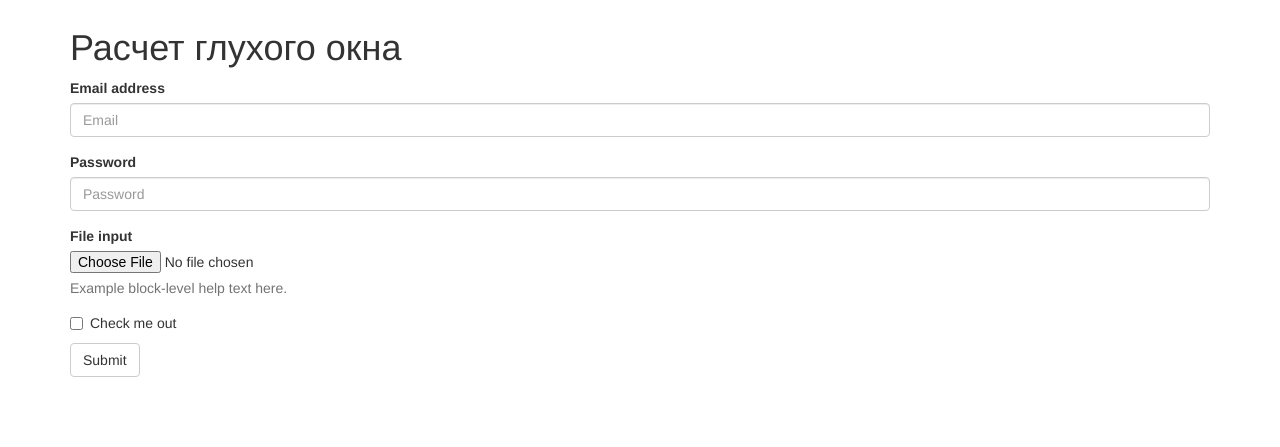
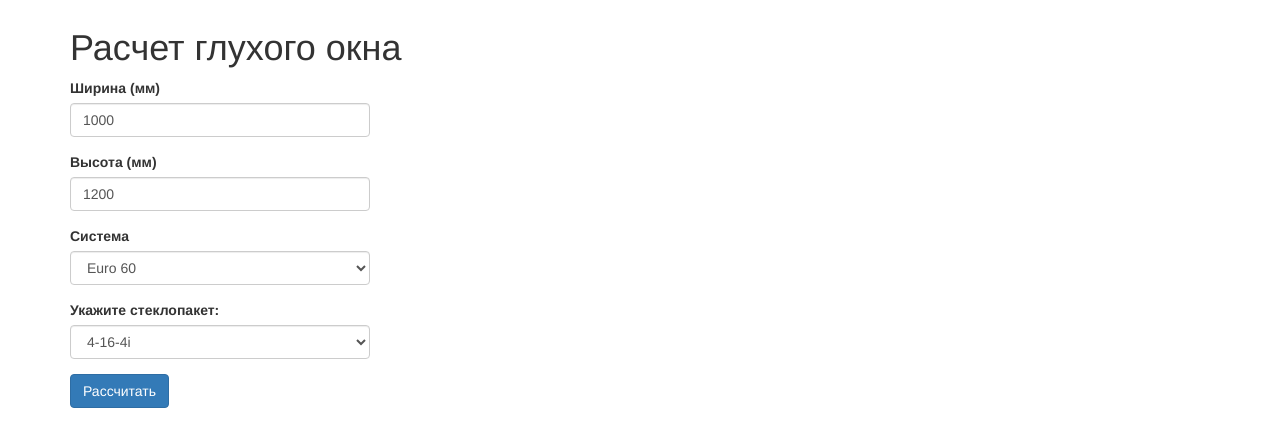
Before and after one commit to konvita2/wincalc3, a CodeIgniter app: page /database/index.php/main/calcgluh in a window 1280 px wide. Shown: the part 52-499 px from the top of the page. Run offline with CodeIgniter, Linux system fonts and the light colour scheme; some libraries are stand-ins or nearby versions.

Commit message:
calcgluh 1

```diff
--- a/application/views/calcgluh.php
+++ b/application/views/calcgluh.php
@@ -39,28 +39,77 @@
 
             <h1>Расчет глухого окна</h1>
 
+            <?php if (!isset($_POST['btnPress'])): ?>
+
                 <div class="calc">
-            <form>
+
+                    <form action="calcgluh" method="post" class="kv-calc-form">
                         <div class="form-group">
-                    <label for="exampleInputEmail1">Email address</label>
-                    <input type="email" class="form-control" id="exampleInputEmail1" placeholder="Email">
+                            <label for="winWidth">Ширина (мм)</label>
+                            <input type="number" class="form-control" id="winWidth"
+                                   value="1000" name="winWidth"/>
                         </div>
+
                         <div class="form-group">
-                    <label for="exampleInputPassword1">Password</label>
-                    <input type="password" class="form-control" id="exampleInputPassword1" placeholder="Password">
+                            <label for="winHeight">Высота (мм)</label>
+                            <input type="number" class="form-control" id="winHeight"
+                                   value="1200" name="winHeight"/>
                         </div>
+
                         <div class="form-group">
-                    <label for="exampleInputFile">File input</label>
-                    <input type="file" id="exampleInputFile">
-                    <p class="help-block">Example block-level help text here.</p>
+                            <label for="winSystem">Система</label>
+                            <select class="form-control" id="winSystem" name="winSystem">
+                                <option>Euro 60</option>
+                                <option>Euro 70</option>
+                            </select>
                         </div>
-                <div class="checkbox">
-                    <label>
-                        <input type="checkbox"> Check me out
-                    </label>
+
+                        <div class="form-group">
+                            <label for="winGlass">Укажите стеклопакет:</label>
+                            <select class="form-control" id="winGlass" name="winGlass">
+                                <option>4-16-4i</option>
+                                <option>4-10-4-10-4i</option>
+                                <option>4-10-4-10Arg-4i</option>
+                                <option>4-16-4</option>
+                                <option>4-16Arg-4i</option>
+                                <option>Без заполнения</option>
+                            </select>
                         </div>
-                <button type="submit" class="btn btn-default">Submit</button>
-            </form></div>
+
+                        <button type="submit" class="btn btn-primary" name="btnPress">Рассчитать</button>
+                    </form>
+                </div>
+
+            <?php else: ?>
+
+            <div class="calc-result">
+
+                <?php
+                    $winW = $_POST['winWidth'];
+                    $winH = $_POST['winHeight'];
+                    $winS = $_POST['winSystem'];
+                    $winG = $_POST['winGlass'];
+
+                ?>
+
+                <h4>Заданное окно</h4>
+                <p>
+                    Размер: <?php echo "$winW x $winH"; ?>  <br/>
+                    Система: <?php echo "$winS"; ?> <br/>
+                    Стеклопакет: <?php echo "$winG"; ?> <br/>
+                </p>
+
+                <button class="btn btn-default"
+                        onclick="window.open('calcgluh');">
+                    Новый просчет</button>
+
+            </div>
+
+
+
+            <?php endif ?>
+
+
 
 
         </div>
--- a/css/style.css
+++ b/css/style.css
@@ -38,3 +38,7 @@ p.win-desc {
 div.win-img{
     text-align: center;
 }
+
+form.kv-calc-form {
+    width: 300px;
+}
```
Also changed, not shown: license.txt (deleted). Lines whose indentation alone changed are shown as unchanged.
